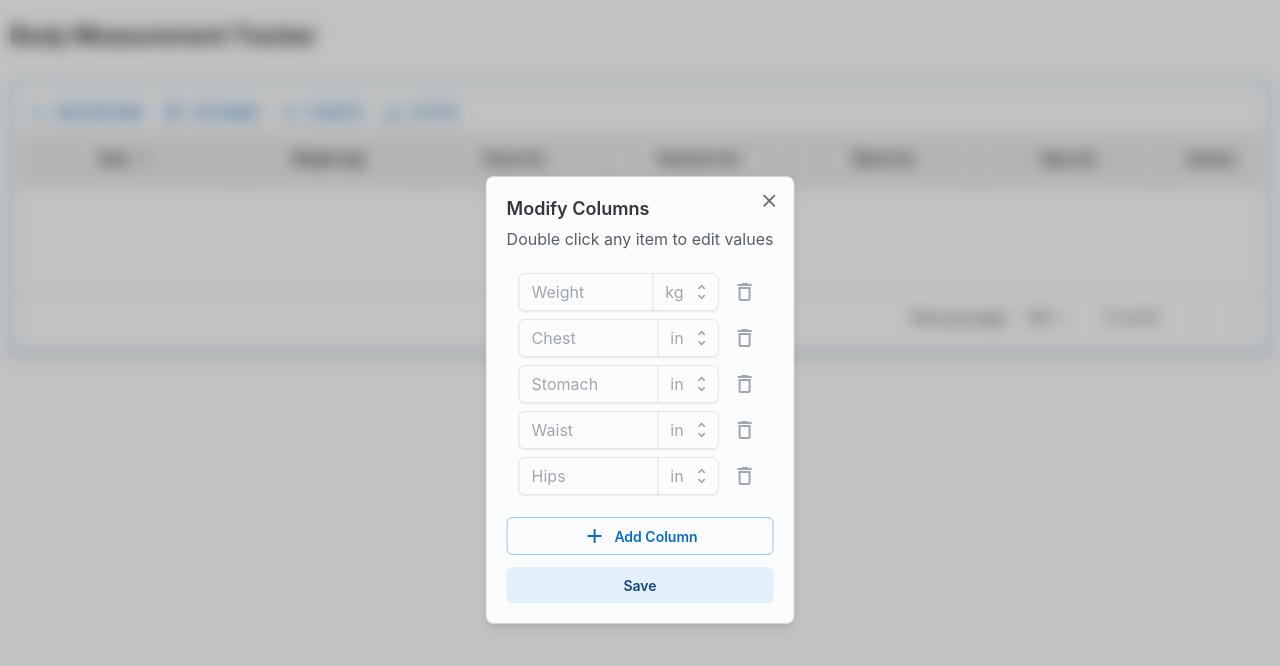
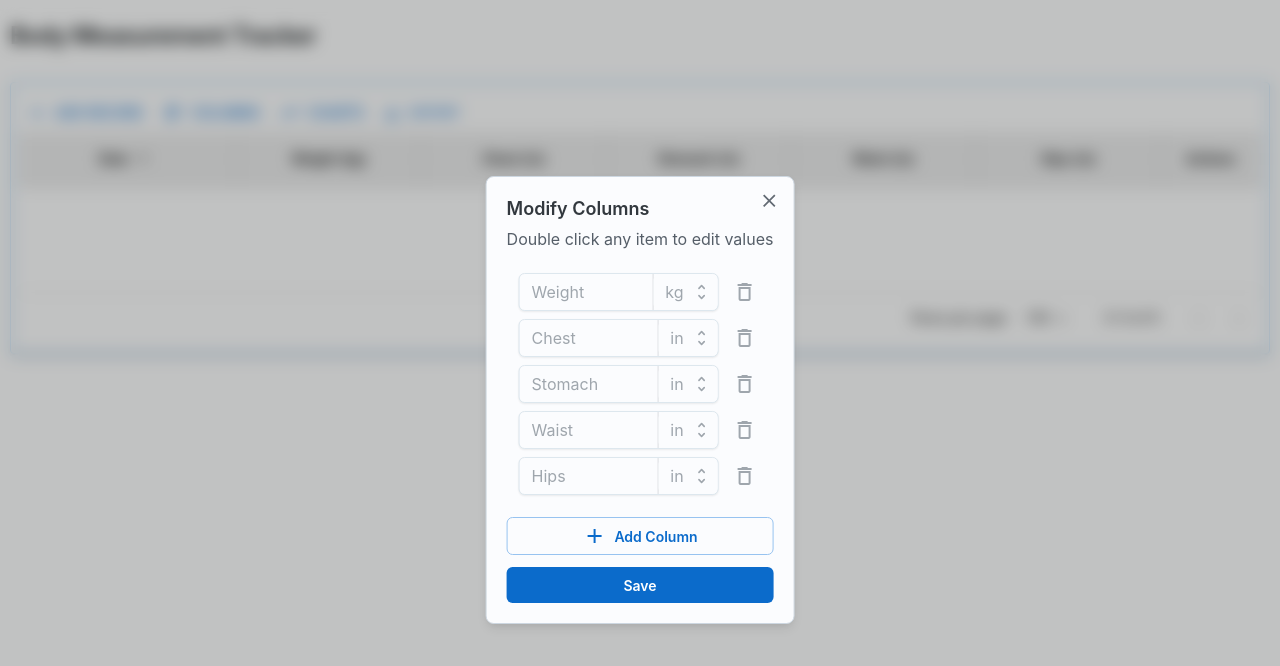
Before and after one commit to singhgautam7/Measurement-tracker, a React (Create React App) app: page / in a window 1280 px wide. Both pictures are taken after a click on the button "COLUMNS". Shown: the top 666 px of the page. Built offline with nearby package versions, Linux system fonts and the light colour scheme.

Commit message:
columns modal style changed

```diff
--- a/src/components/ColumnsModal.js
+++ b/src/components/ColumnsModal.js
@@ -343,7 +343,7 @@ const ColumnsModal = ({ columnsConfig, rows, open, onClose }) => {
                     <Button
                         type="submit"
                         loading={saveButtonLoading}
-                        variant="soft"
+                        variant="solid"
                         onClick={handleSaveClick}
                     >
                         Save
```
